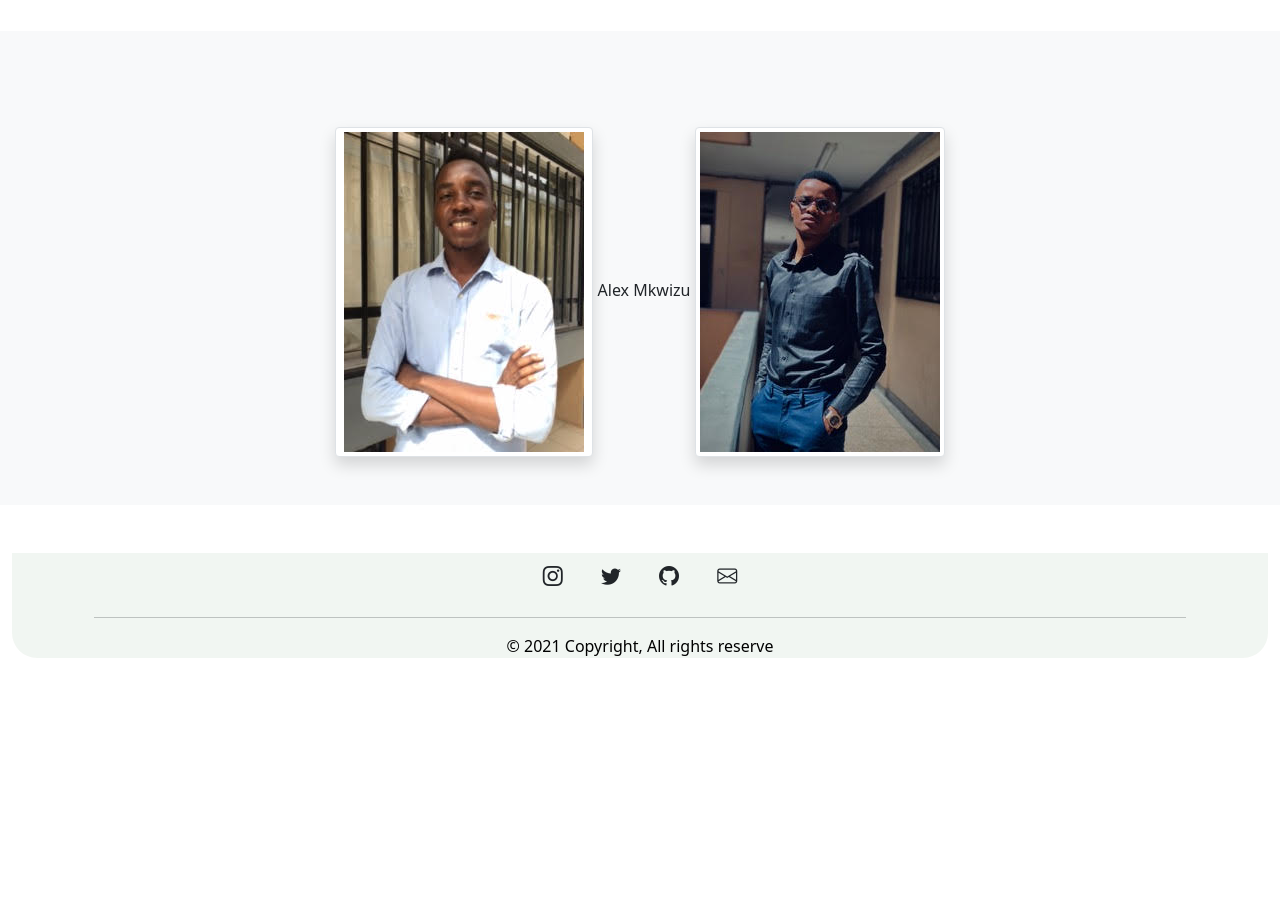
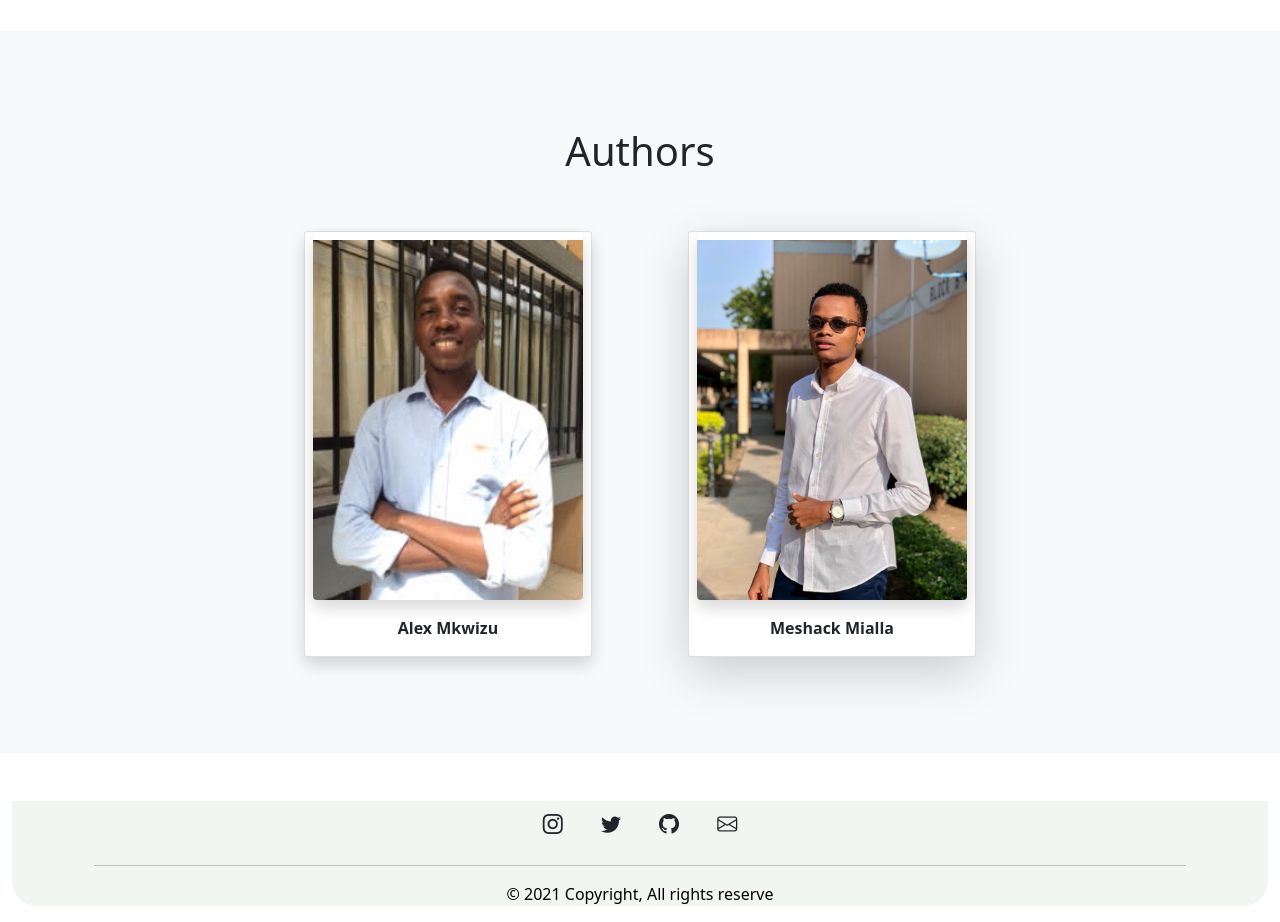
Before and after one commit to Mmialla/deFost, a website: page home.html in a window 1280 px wide. Shown: the part 1540-2462 px from the top of the page. Before the commit the page ends 2214 px from the top, so only its background shows below. Drawn offline with nearby package versions, Linux system fonts and the light colour scheme.

Commit message:
finalized the about us section

```diff
--- a/home.html
+++ b/home.html
@@ -25,11 +25,16 @@
                             <a class="nav-link active" href="./home.html">
                                 </i> Home</a>
                         </li>
+
                         <li class=" nav-item ">
                             <a class="nav-link active" href="#packages">Packages</a>
                         </li>
                         <li class=" nav-item ">
                             <a class="nav-link active" href="#contactform">Contact us</a>
+                        </li>
+                        <li class="nav-item">
+                            <a class="nav-link active" href="#about"> About us
+                            </a>
                         </li>
                         <li class="nav-item d-none d-md-block border-2 border-white">
                             <!-- <a class="nav-link active border border-3 rounded-3   " href="./login.html">Log in</a> -->
@@ -161,51 +166,57 @@
         </div>
     </section>
 
-    <section class="text-center justify-content-center py-5 bg-light">
+    <section id="about" class="text-center justify-content-center py-5 bg-light">
         <div class="containter-fluid ">
             <div class="container-sm pt-5 ">
-                <div class=" row justify-content-center align-items-center ">
-                    <div class="col-sm text-center px-2">
-                        <img src="./Assets/alex.jpg " class="img-thumbnail rounded shadow px-2" alt=" ">
-                        <caption>Alex Mkwizu</caption>
-                        <img src="./Assets/meshy.jpg " class="img-thumbnail rounded shadow " alt=" ">
+                <H1>Authors</H1>
+                <div class=" row justify-content-center align-items-center px-3">
+                    <div class="card px-2 m-5 shadow" style="width: 18rem;">
+                        <img src="./Assets/alex.jpg" class="rounded card-img-top img-fluid rounded shadow pt-2" alt="...">
+                        <div class="card-body img-fluid rounded">
+                            <p class="card-text fw-bold">Alex Mkwizu</p>
+                        </div>
                     </div>
-
-
+                    <div class="card px-2 m-5 shadow-lg" class="p-2" style="width: 18rem;">
+                        <img src="./Assets/profile.jpg" class="card-img-bottom img-fluid rounded shadow pt-2" alt="...">
+                        <div class="card-body">
+                            <p class="card-text fw-bold">Meshack Mialla</p>
+                        </div>
+                    </div>
                 </div>
             </div>
         </div>
         </div>
     </section>
 
-    <section class="container-xxl pt-5">
-        <footer class="text-center" style="background-color:rgba(0, 102, 22, 0.055);border-bottom-left-radius: 25px;border-bottom-right-radius: 25px;">
+    <section class="container-xxl pt-5 ">
+        <footer class="text-center " style="background-color:rgba(0, 102, 22, 0.055);border-bottom-left-radius: 25px;border-bottom-right-radius: 25px; ">
             <!-- Grid container -->
-            <div class="container">
+            <div class="container ">
                 <!-- Section: Social media -->
-                <section class="mb-sm-1">
-                    <div class="container row-2">
+                <section class="mb-sm-1 ">
+                    <div class="container row-2 ">
                         <!-- <ul>
-                            <a class="bi bi-instagram bi-lg px-4 li-disabled" href="https://www.instagram.com/mymiallah/"></a>
+                            <a class="bi bi-instagram bi-lg px-4 li-disabled " href="https://www.instagram.com/mymiallah/ "></a>
 
-                            <a class="bi bi-twitter bi-lg px-4 " href="https://twitter.com/mmialla"> </i>
+                            <a class="bi bi-twitter bi-lg px-4 " href="https://twitter.com/mmialla "> </i>
 
-                                <a class="bi bi-github bi-lg px-4 " href="https://github.com/Mmialla"></a>
+                                <a class="bi bi-github bi-lg px-4 " href="https://github.com/Mmialla "></a>
 
-                                <a class="bi bi-envelope bi-lg px-4 " href="meshy112@gmail.com"></a> -->
+                                <a class="bi bi-envelope bi-lg px-4 " href="meshy112@gmail.com "></a> -->
 
-                        <a class="btn btn-none btn-circle btn-outline-white btn-lg bi-instagram bg-transparent" href="https://www.instagram.com/mymiallah/"></a>
+                        <a class="btn btn-none btn-circle btn-outline-white btn-lg bi-instagram bg-transparent " href="https://www.instagram.com/mymiallah/ "></a>
 
-                        <a class="btn btn-none btn-circle btn-outline-white btn-lg bi-twitter bg-transparent" href="https://twitter.com/mmialla"></a>
+                        <a class="btn btn-none btn-circle btn-outline-white btn-lg bi-twitter bg-transparent " href="https://twitter.com/mmialla "></a>
 
-                        <a class="btn btn-none btn-circle btn-outline-white btn-lg bi-github bg-transparent" href="https://github.com/Mmialla"></a>
+                        <a class="btn btn-none btn-circle btn-outline-white btn-lg bi-github bg-transparent " href="https://github.com/Mmialla "></a>
 
-                        <a class="btn btn-none btn-circle btn-outline-white btn-lg bi-envelope bg-transparent" href="meshy112@gmail.com"></a>
+                        <a class="btn btn-none btn-circle btn-outline-white btn-lg bi-envelope bg-transparent " href="meshy112@gmail.com "></a>
 
                         </ul>
-                        <hr class="bg-dark">
+                        <hr class="bg-dark ">
                         <div class="text-center ">
-                            <p style="color:black;">© 2021 Copyright, All rights reserve</p>
+                            <p style="color:black; ">© 2021 Copyright, All rights reserve</p>
                         </div>
                     </div>
                 </section>
```
Also changed, not shown: Assets/profile.jpg (added).
